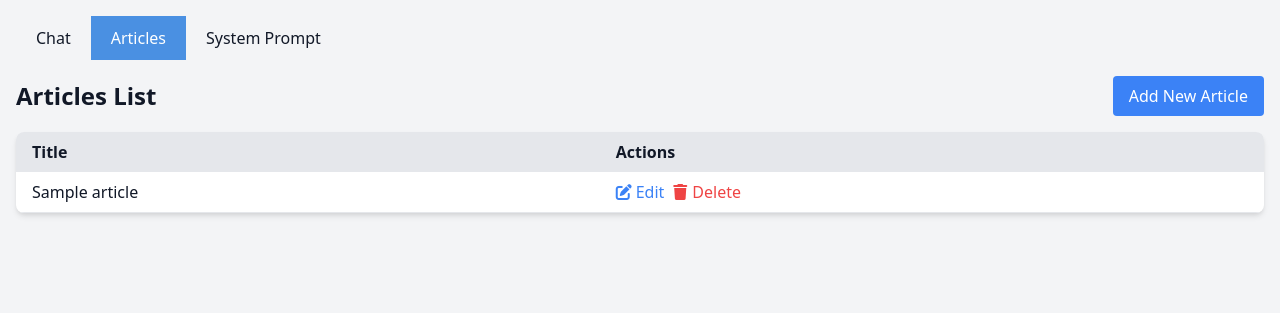
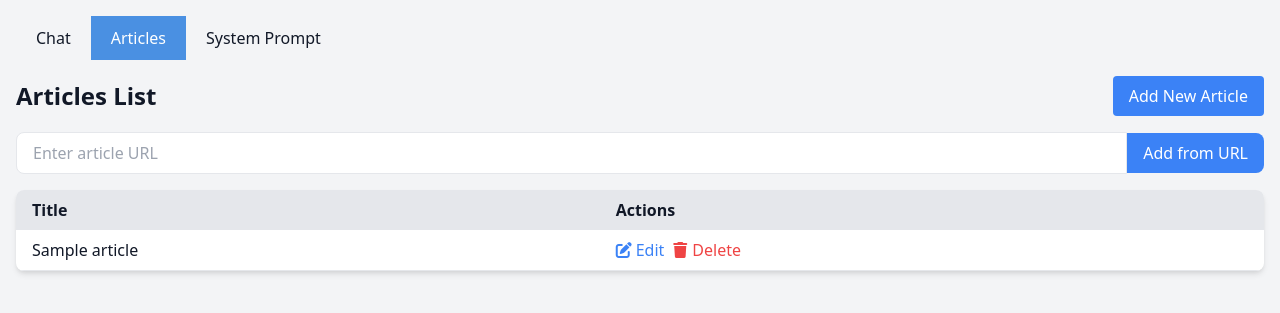
Before and after one commit to daytimedrinkingclub/ragsearch, a Flask app: page /article/ in a window 1280 px wide. Shown: the top 313 px of the page. Run offline with Flask 3, Linux system fonts and the light colour scheme; tables that the repository leaves empty hold one stand-in row (values such as "Sample post"); some libraries are stand-ins or nearby versions.

Commit message:
add support for uploading articles from url using firecrawl

```diff
--- a/app/__init__.py
+++ b/app/__init__.py
@@ -28,7 +28,7 @@ def create_app(config_class=Config):
 
     @app.route('/')
     def home():
-        return redirect(url_for('article.index'))
+        return redirect(url_for('chat.index'))
 
     @app.cli.command("seed-db")
     def seed_db():
--- a/app/routes/article_routes.py
+++ b/app/routes/article_routes.py
@@ -6,6 +6,7 @@ from firecrawl import FirecrawlApp
 import os
 from urllib.parse import urlparse
 import logging
+from config import Config
 
 # Configure logging
 logging.basicConfig(level=logging.INFO)
@@ -14,48 +15,27 @@ logger = logging.getLogger(__name__)
 article_bp = Blueprint('article', __name__)
 
 # Add this new route to scrape and upload articles
-@article_bp.route('/scrape_and_upload_articles', methods=['GET'])
-def scrape_and_upload_articles():
+@article_bp.route('/upload_from_url', methods=['POST'])
+def upload_from_url():
     try:
-        # Initialize Firecrawl
-        firecrawl_api_key = 'fc-4f631143aa7346aea8d79d14a6f1cf3b'
-        app = FirecrawlApp(api_key=firecrawl_api_key)
-
-        # Define the URL to scrape
-        url = 'https://deltaexchangeindia.freshdesk.com/support/solutions'
+        data = request.json
+        url = data.get('url')
 
         # Validate the URL
         parsed_url = urlparse(url)
         if not parsed_url.scheme or not parsed_url.netloc:
             return jsonify({"error": "Invalid URL provided"}), 400
 
-        logger.info(f"Starting to scrape URL: {url}")
+        # Initialize Firecrawl
+        firecrawl_api_key = Config.FIRECRAWL_API_KEY
+        app = FirecrawlApp(api_key=firecrawl_api_key)
 
-        # Scrape the Delta Exchange India support page
-        scrape_result = app.scrape_url(
-            url,
-            params={'formats': ['markdown']}
-        )
+        scrape_result = app.scrape_url(url, params={'formats': ['markdown']})
+        crawled_content = scrape_result['markdown']
 
-        # Extract the first 10 article links from the scraped content
-        article_links = scrape_result['markdown'].split('](')[1:11]
-        article_links = [link.split(')')[0] for link in article_links]
-
-        logger.info(f"Found {len(article_links)} article links")
-
-        # Scrape and upload each article
-        for index, link in enumerate(article_links, start=1):
-            logger.info(f"Processing article {index} of {len(article_links)}: {link}")
-            article_result = app.scrape_url(link, params={'formats': ['markdown']})
-            article_content = article_result['markdown']
-            article_name = article_content.split('\n')[0].strip('# ')  # Assume the first line is the title
-
-            # Upload the article using the existing upload_article function
-            result = DataService.create_article(article_name, article_content)
-            EmbeddingsService.upsert_article_embedding(result['id'])
-            logger.info(f"Uploaded article: {article_name}")
-
-        return jsonify({"message": f"Successfully scraped and uploaded {len(article_links)} articles"}), 200
+        result = DataService.create_article(url, crawled_content)
+        EmbeddingsService.upsert_article_embedding(result['id'])
+        return jsonify({"article_id": result['id']}), 201
     except Exception as e:
         logger.error(f"Error in scrape_and_upload_articles: {str(e)}", exc_info=True)
         return jsonify({"error": str(e)}), 500
@@ -120,13 +100,14 @@ def delete_article():
 def update_article():
     data = request.form
     article_id = data.get('article_id')
+    new_article_name = data.get('new_article_name')
     new_article_content = data.get('new_article_content')
 
     if not article_id or not new_article_content:
         return jsonify({"error": "Missing article_id or new_article_content"}), 400
 
     try:
-        result = EmbeddingsService.update_article_embedding(article_id, new_article_content)
+        result = EmbeddingsService.update_article_embedding(article_id, new_article_name, new_article_content)
         if result:
             return redirect(url_for('article.index'))
         else:
--- a/app/routes/chat_routes.py
+++ b/app/routes/chat_routes.py
@@ -56,7 +56,7 @@ def send_message():
 
     try:
         response = AnthropicChat.handle_chat(chat_id, message, auth_token=auth_token)
-        current_app.logger.debug('Response: ', response)
+        current_app.logger.debug(f'Response: {response}')
 
         # Extract the text from the first TextBlock object in the response content
         if isinstance(response.content, list) and len(response.content) > 0 and hasattr(response.content[0], 'text'):
--- a/app/services/data_service.py
+++ b/app/services/data_service.py
@@ -85,11 +85,12 @@ class DataService:
         return [{"id": article.id, "article_name": article.article_name} for article in articles]
 
     @staticmethod
-    def update_article(article_id, new_article_content):
+    def update_article(article_id, new_article_name, new_article_content):
         try:
             article = Article.query.get(article_id)
             if article:
                 article.article_content = new_article_content
+                article.article_name = new_article_name
                 db.session.commit()
                 return {"id": article.id, "article_name": article.article_name}
             return None
--- a/app/services/embeddings_service.py
+++ b/app/services/embeddings_service.py
@@ -47,10 +47,10 @@ class EmbeddingsService:
             raise e
 
     @staticmethod
-    def update_article_embedding(article_id, new_article_content):
+    def update_article_embedding(article_id, new_article_name, new_article_content):
         try:
             # Update the article in the database
-            updated_article = DataService.update_article(article_id, new_article_content)
+            updated_article = DataService.update_article(article_id, new_article_name, new_article_content)
             if not updated_article:
                 raise ValueError("Article not found")
 
--- a/app/templates/chat.html
+++ b/app/templates/chat.html
@@ -11,7 +11,7 @@
             <option value="deposit">Deposit</option>
             <option value="withdrawal">Withdrawal</option>
             <option value="trading">Trading</option>
-            <option value="kyc">Kyc</option>
+            <option value="kyc">KYC</option>
         </select>
         <button onclick="createChat()" class="bg-blue-500 text-white px-4 py-2 rounded hover:bg-blue-600">New Chat</button>
     </div>
--- a/app/templates/index.html
+++ b/app/templates/index.html
@@ -3,10 +3,19 @@
 {% block title %}Articles{% endblock %}
 
 {% block content %}
+
 <div class="flex justify-between items-center mb-4">
     <h2 class="text-2xl font-bold">Articles List</h2>
     <a href="{{ url_for('article.add_article') }}" class="bg-blue-500 text-white px-4 py-2 rounded hover:bg-blue-600">Add New Article</a>
 </div>
+<div class="flex items-center mb-4">
+    <input type="url" name="article_url" id="article_url" placeholder="Enter article URL" required
+           class="flex-grow px-4 py-2 border rounded-l-lg focus:outline-none focus:ring-2 focus:ring-blue-500">
+    <button type="submit" onclick="uploadFromURL()" class="bg-blue-500 text-white px-4 py-2 rounded-r-lg hover:bg-green-600">
+        Add from URL
+    </button>
+</div>
+
 <table class="min-w-full bg-white shadow-md rounded-lg overflow-hidden">
     <thead class="bg-gray-200">
         <tr>
@@ -33,4 +42,24 @@
         {% endfor %}
     </tbody>
 </table>
+<script>
+    async function uploadFromURL() {
+        try {
+            const url = document.getElementById('article_url').value;
+            const response = await fetch('/article/upload_from_url', {
+                method: 'POST',
+                headers: {
+                    'Content-Type': 'application/json',
+                },
+                body: JSON.stringify({ url: url }),
+            });
+            const data = await response.json();
+            const articleID = data.article_id;
+            window.location.href = `/article/edit_article/${articleID}`;
+        } catch (error) {
+            console.error('Error uploading article:', error);
+            alert('Failed to create article. Please try again.');
+        }
+    }
+</script>
 {% endblock %}
--- a/config.py
+++ b/config.py
@@ -20,3 +20,4 @@ class Config:
     CHATWOOT_ACCESS_TOKEN = os.environ.get('CHATWOOT_ACCESS_TOKEN')
     CHATWOOT_ACCOUNT_ID = os.environ.get('CHATWOOT_ACCOUNT_ID')
     CHATWOOT_WEBSITE_TOKEN = os.environ.get('CHATWOOT_WEBSITE_TOKEN')
+    FIRECRAWL_API_KEY=os.environ.get('FIRECRAWL_API_KEY')
```
Also changed, not shown: app/templates/edit_article.html (+7 -13 lines), 1 other file.
